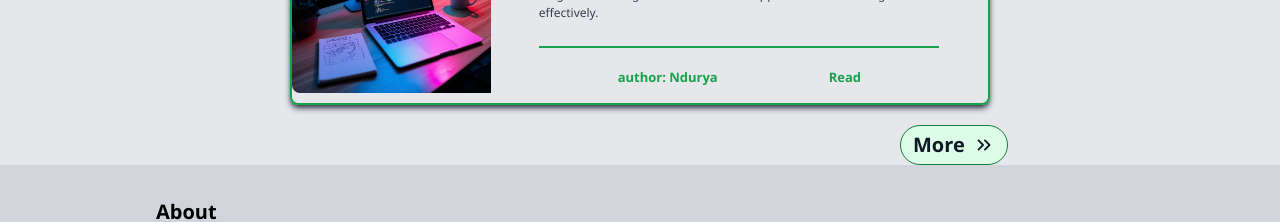
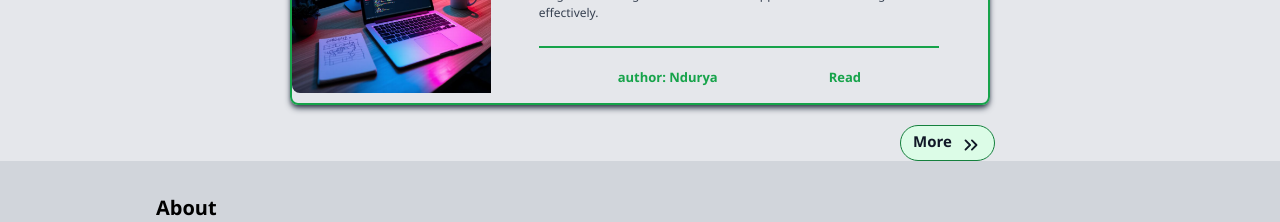
Before and after one commit to Ndurya1/Tech-Blog, a React (Create React App) app in the folder frontend/: page / in a window 1280 px wide. Shown: the part 1420-1642 px from the top of the page. Built offline with nearby package versions, Linux system fonts and the light colour scheme; no server answers.

Commit message:
css update

```diff
--- a/frontend/src/pages/Homepage.js
+++ b/frontend/src/pages/Homepage.js
@@ -102,7 +102,7 @@ export default function Homepage() {
 
              </div>
 
-             <div className="flex  justify-center  font-bold text-[20px] items-right gap-2 m-auto  text-left items-left text-gray-900 w-fit ml-[240px] md:ml-[900px]  bg-green-100 px-3 p-1 rounded-full border border-green-700 hover:bg-transparent hover:text-green-600  " >
+             <div className="flex  justify-center  font-bold text-[15px] items-right gap-2 m-auto  text-left items-left text-gray-900 w-fit ml-[200px] md:ml-[900px]  bg-green-100 px-3 p-1 rounded-full border border-green-700 hover:bg-transparent hover:text-green-600  " >
                  <Link to="/Posts">More</Link> <a href="/Posts"><FiChevronsRight className="flex justify-center items-center mt-1 text-[22px]"/></a>
 
             </div>
```
